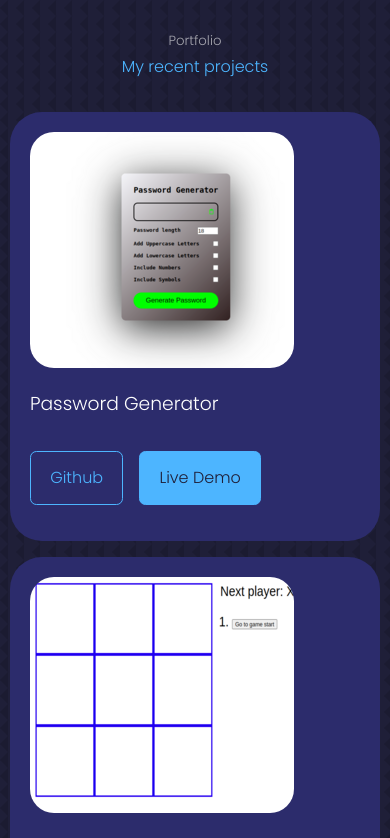
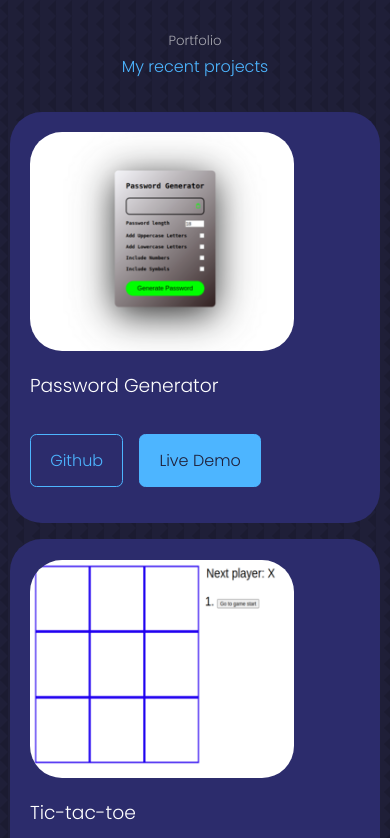
Before and after one commit to cliff-folsom/portfolio, a React (Create React App) app: page / in a window 390 px wide. Shown: the part 4640-5478 px from the top of the page. Built offline with nearby package versions, Linux system fonts and the light colour scheme.

Commit message:
adjusted small screen css

```diff
--- a/src/components/Portfolio/Portfolio.css
+++ b/src/components/Portfolio/Portfolio.css
@@ -26,13 +26,17 @@
 }
 
 .portfolio__item-image {
-    border-radius: 1.5rem;
-    -webkit-border-radius: 1.5rem;
-    -moz-border-radius: 1.5rem;
-    -ms-border-radius: 1.5rem;
-    -o-border-radius: 1.5rem;
+    border-radius: 2rem;
+        -webkit-border-radius: 2rem;
+        -moz-border-radius: 2rem;
+        -ms-border-radius: 2rem;
+        -o-border-radius: 2rem;
     overflow: hidden;
     width: 100%;
+}
+
+img {
+    width: 100%
 }
 
 .portfolio__item h3 {
```
